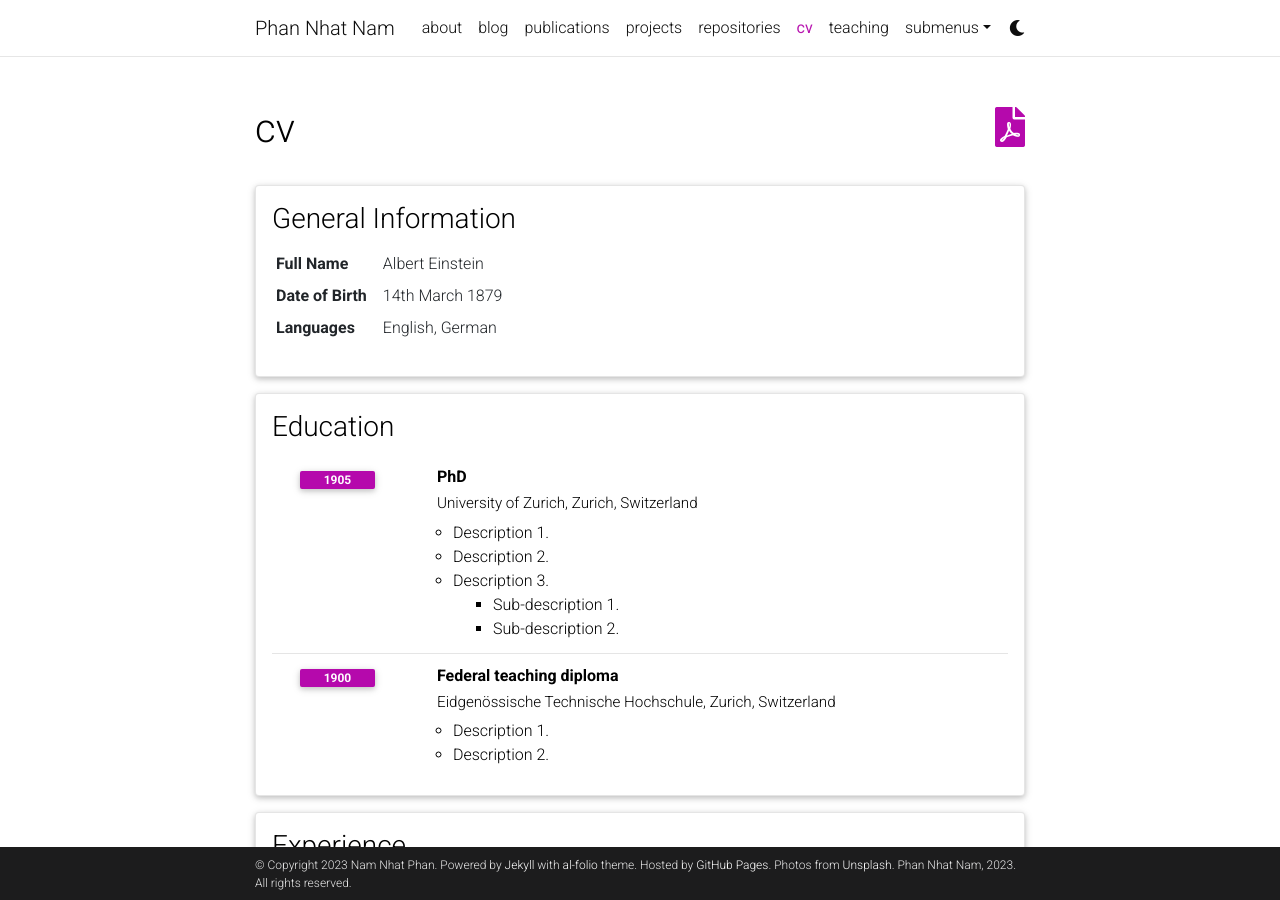
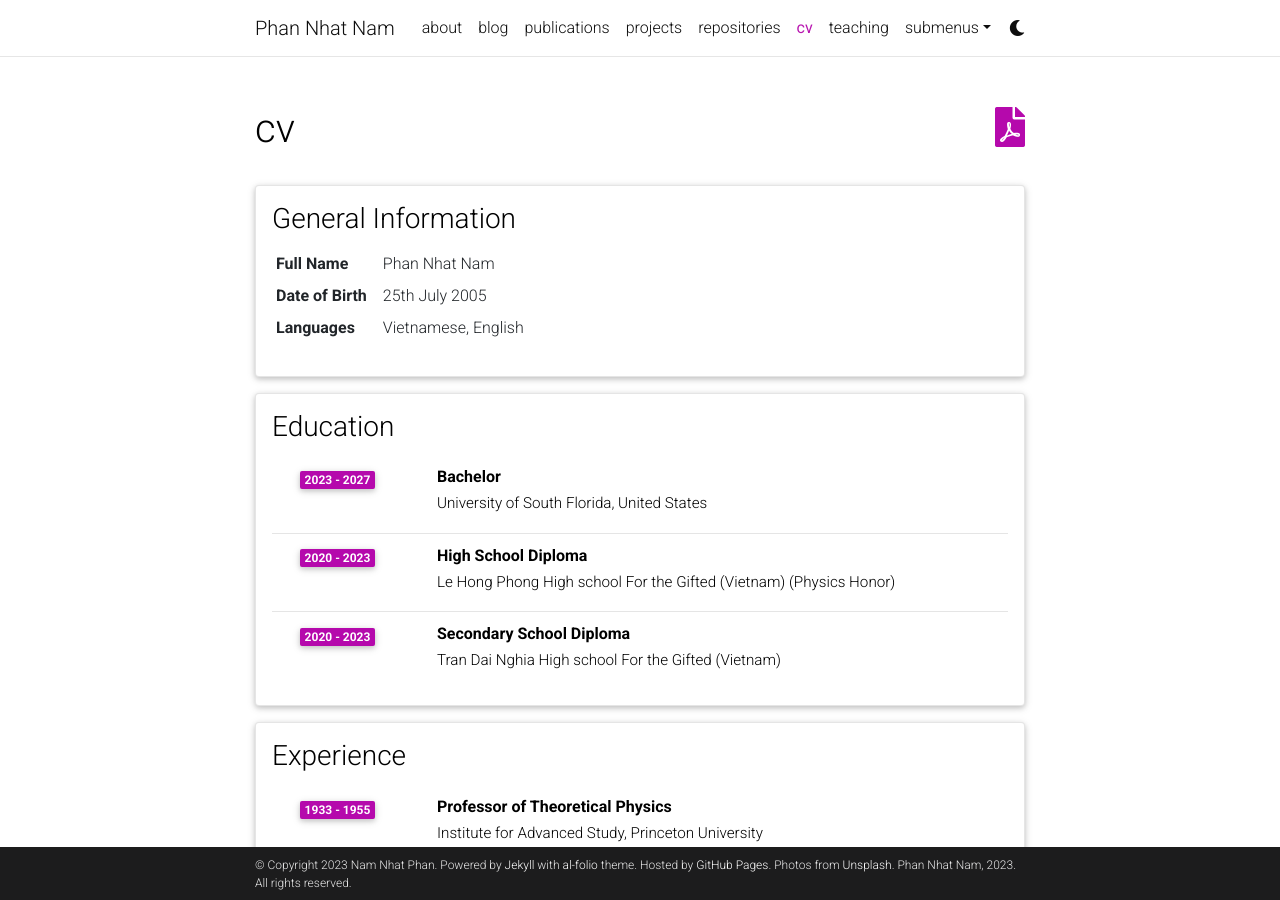
Before and after one commit to phannhatnamlhp/phannhatnamlhp.github.io, a Jekyll site: the page built from _pages/cv.md, in a window 1280 px wide and 900 px high. Built offline with Jekyll 4.4.1, drawn with Linux system fonts in a browser that asks for light colours; comment, search, counter and statistics services are not loaded; a style sheet for code colours, icons or effects is not loaded.

Commit message:
Update cv.yml

```diff
--- a/_data/cv.yml
+++ b/_data/cv.yml
@@ -2,31 +2,25 @@
   type: map
   contents:
     - name: Full Name
-      value: Albert Einstein
+      value: Phan Nhat Nam
     - name: Date of Birth
-      value: 14th March 1879
+      value: 25th July 2005
     - name: Languages
-      value: English, German
+      value: Vietnamese, English
 
 - title: Education
   type: time_table
   contents:
-    - title: PhD
-      institution: University of Zurich, Zurich, Switzerland
-      year: 1905
-      description:
-        - Description 1.
-        - Description 2.
-        - title: Description 3.
-          contents:
-            - Sub-description 1.
-            - Sub-description 2.
-    - title: Federal teaching diploma
-      institution: Eidgenössische Technische Hochschule, Zurich, Switzerland
-      year: 1900
-      description:
-        - Description 1.
-        - Description 2.
+    - title: Bachelor
+      institution: University of South Florida, United States
+      year: 2023 - 2027
+    - title: High School Diploma
+      institution: Le Hong Phong High school For the Gifted (Vietnam) (Physics Honor)
+      year: 2020 - 2023
+    - title: Secondary School Diploma
+      institution: Tran Dai Nghia High school For the Gifted (Vietnam)
+      year: 2020 - 2023
+
 
 - title: Experience
   type: time_table
```
